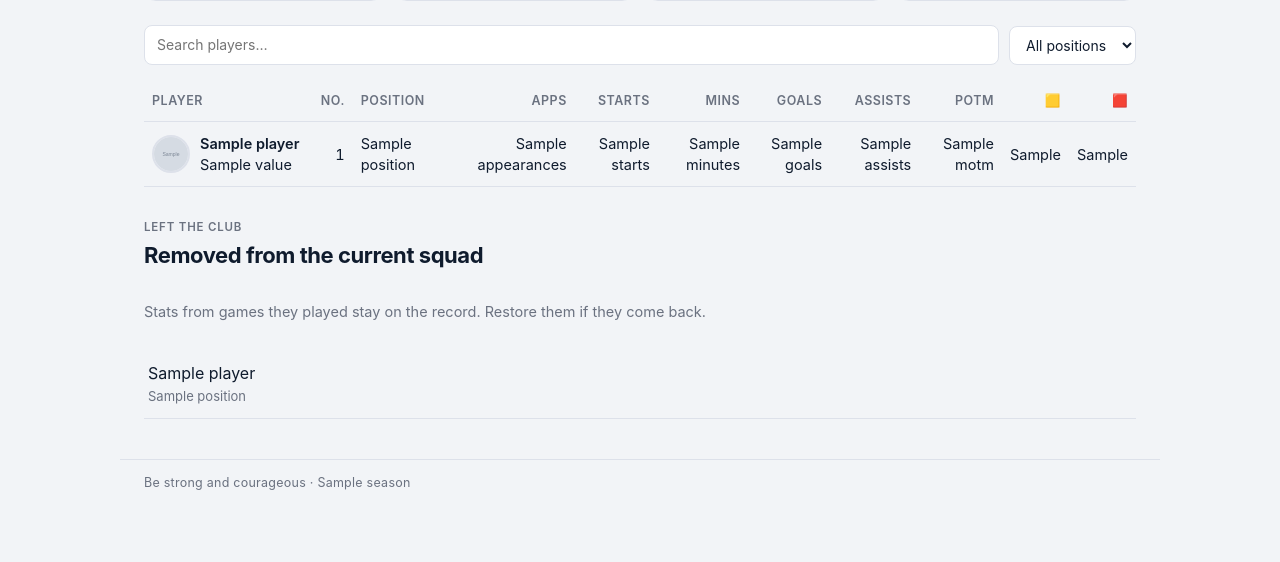
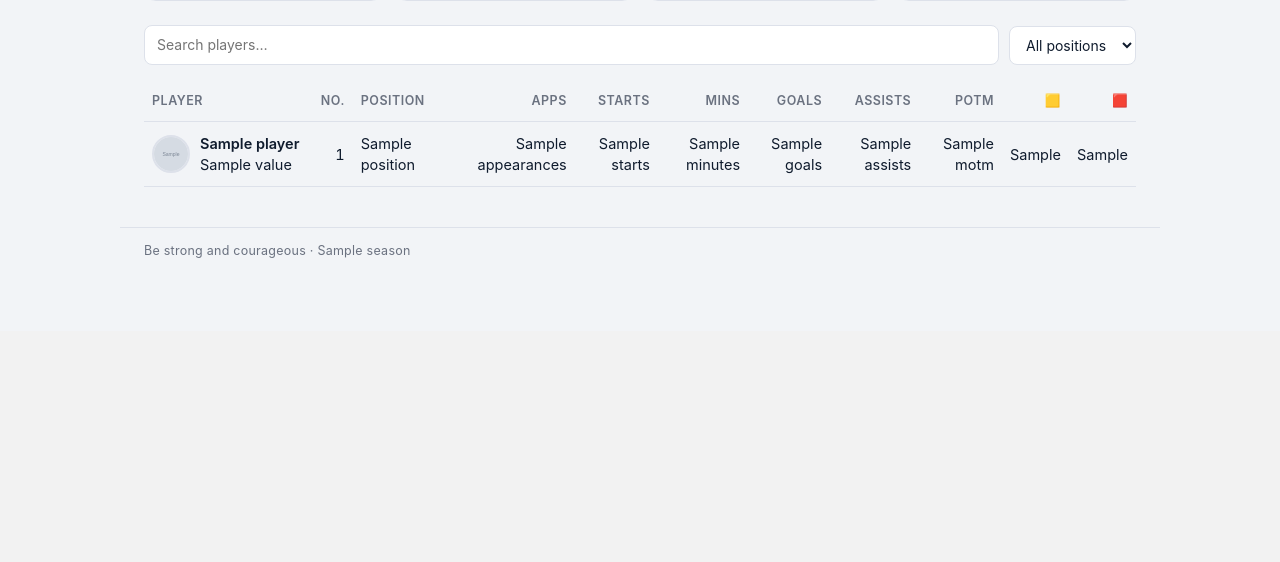
Before and after one commit to thollywood1888/united-churches-ayr, a FastAPI app: template app/templates/squad.html in a window 1280 px wide. Shown: the part 661-1223 px from the top of the page. After the commit the page ends 919 px from the top, so only its background shows below. Run offline with FastAPI, Linux system fonts and the light colour scheme; the visitor is signed in with stand-in values (Sample User, id 1); tables that the repository leaves empty hold one stand-in row (values such as "Sample post"); the template is opened without the code that fills it: most values are stand-ins (such as "Sample title", 1, 10 or a date in 2020); grey boxes marked "Sample" are stand-in pictures.

Commit message:
Remove 'Left the club' section from squad page
Co-Authored-By: Claude Sonnet 4.6 <noreply@anthropic.com>

```diff
--- a/app/templates/squad.html
+++ b/app/templates/squad.html
@@ -239,27 +239,6 @@
 </div>
 {% endif %}
 
-{# Left players #}
-{% if left_players %}
-<p class="eyebrow" style="margin-top:32px">Left the club</p>
-<h2 class="section">Removed from the current squad</h2>
-<p class="empty">Stats from games they played stay on the record. Restore them if they come back.</p>
-<ul class="fixture-list">
-  {% for player in left_players %}
-  <li>
-    <span style="flex:1">
-      <a href="/squad/{{ player.id }}">{{ player.name }}</a>
-      {% if player.position %}<span class="when">{{ player.position }}</span>{% endif %}
-    </span>
-    {% if is_gaffer %}
-    <form method="post" action="/squad/{{ player.id }}/restore">
-      <button type="submit" class="ghost">Restore</button>
-    </form>
-    {% endif %}
-  </li>
-  {% endfor %}
-</ul>
-{% endif %}
 
 <script>
 (function () {
```
